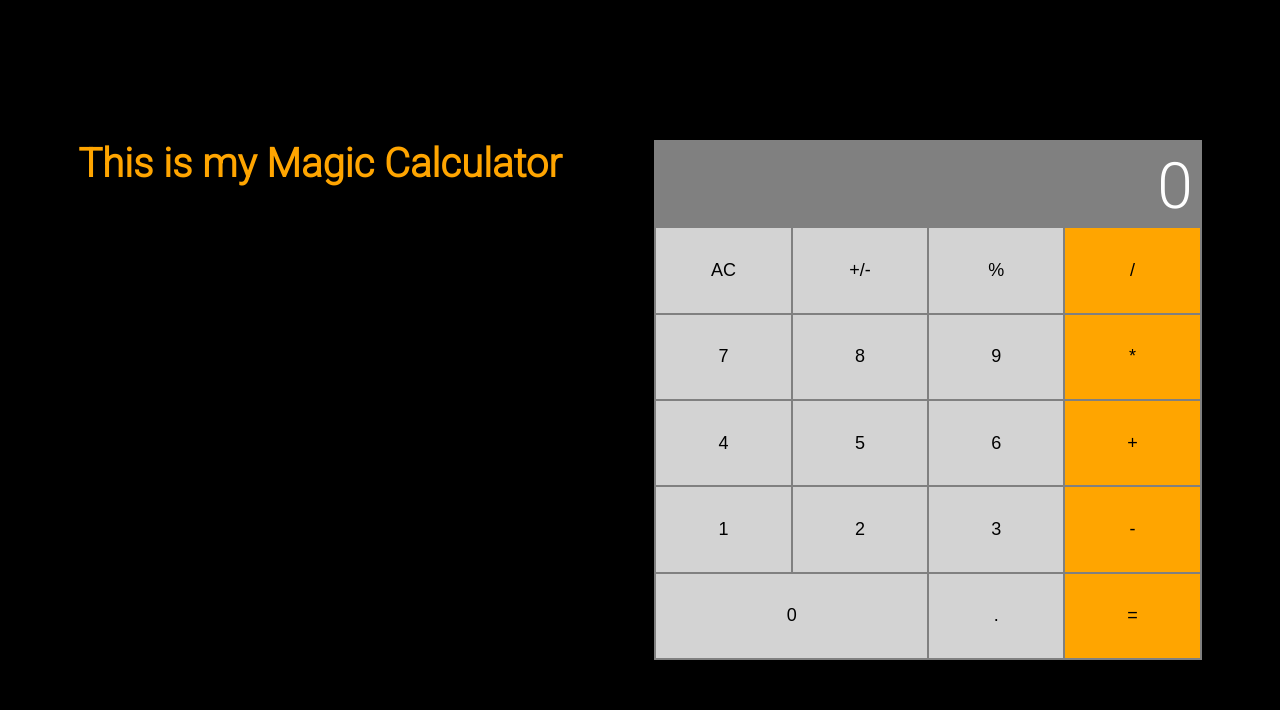
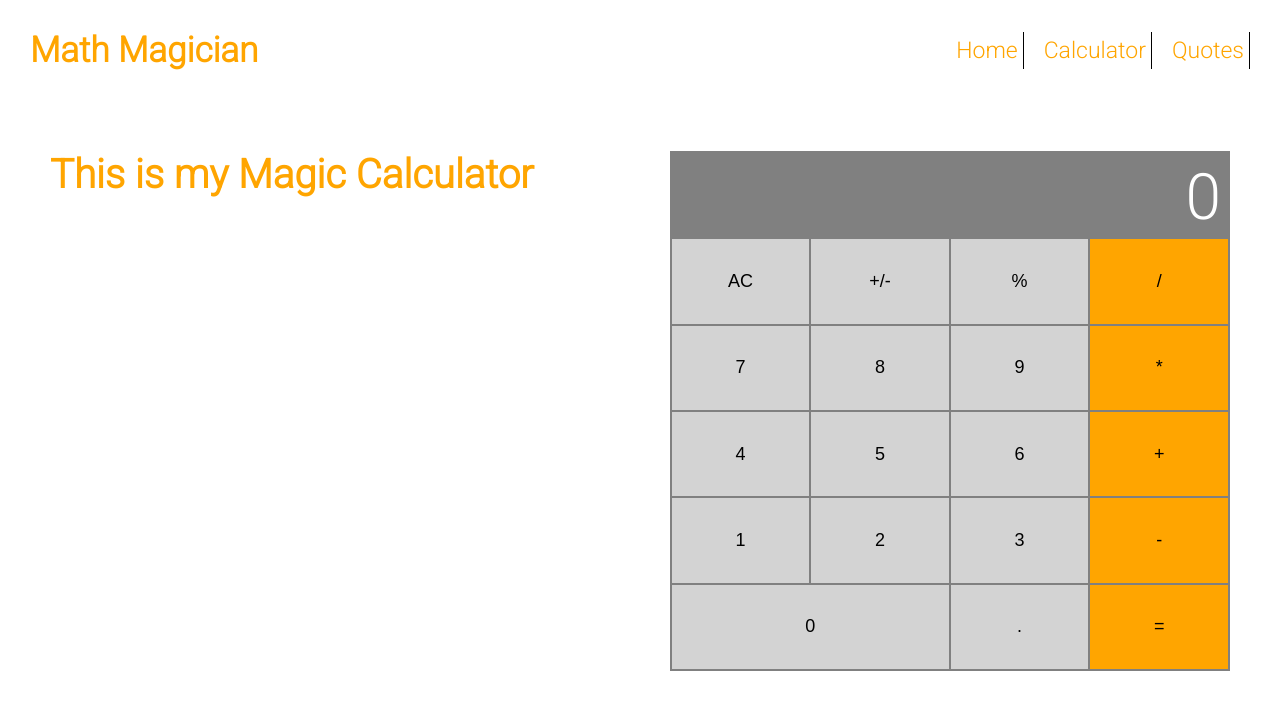
Before and after one commit to ahadb802/first-react-app-magic-calculator, a React (Create React App) app: page /calculator in a window 1280 px wide. Shown: the top 710 px of the page. Built offline with nearby package versions, Linux system fonts and the light colour scheme.

Commit message:
update app.jsx file

```diff
--- a/src/App.css
+++ b/src/App.css
@@ -7,65 +7,7 @@
 }
 
 body {
-  background-color: black;
-  display: grid;
-  place-content: center;
+  background-color: white;
   font-family: "Roboto", sans-serif;
   height: 100vh;
-  font-size: 2rem;
 }
-
-.container {
-  height: 90vh;
-  width: 80vh;
-  background-color: gray;
-  padding: 1px;
-}
-
-.wrapper {
-  display: grid;
-  height: 100%;
-  width: 100%;
-  grid-template-columns: repeat(4, 1fr);
-  grid-template-rows: repeat(6, 1fr);
-}
-
-.screen {
-  grid-column: 1 / -1;
-  color: white;
-  text-align: right;
-  padding: 0.5rem;
-  font-size: 4rem;
-  overflow: hidden;
-}
-
-.btn {
-  display: grid;
-  place-content: center;
-  background-color: lightgray;
-  border: 1px solid gray;
-  color: black;
-  cursor: pointer;
-  font-weight: lighter;
-  font-size: large;
-}
-
-.btn:hover {
-  background-color: black;
-  color: white;
-}
-
-.orange {
-  background-color: orange;
-}
-
-.orange:hover {
-  background-color: white;
-  color: orange;
-}
-
-.zero {
-  grid-column: 1 / span 2;
-  place-content: unset;
-  align-items: center;
-}
--- a/src/App.js
+++ /dev/null
@@ -1,5 +0,0 @@
-import React from 'react';
-import Calculator from './components/calculator/Calculator';
-
-const App = () => <Calculator />;
-export default App;
--- /dev/null
+++ b/src/App.jsx
@@ -0,0 +1,25 @@
+import React, { PureComponent } from 'react';
+import { BrowserRouter, Routes, Route } from 'react-router-dom';
+import Calculator from './components/calculator/Calculator';
+import Navbar from './components/header/navbar';
+import Home from './components/pages/Home/home';
+import Quote from './components/pages/Quotes/quotes';
+
+class App extends PureComponent {
+  render() {
+    return (
+      <>
+        <BrowserRouter>
+          <Navbar />
+          <Routes>
+            <Route path="/" element={<Home />} />
+            <Route path="/calculator" element={<Calculator />} />
+            <Route path="/Quotes" element={<Quote />} />
+          </Routes>
+        </BrowserRouter>
+      </>
+    );
+  }
+}
+
+export default App;
```
